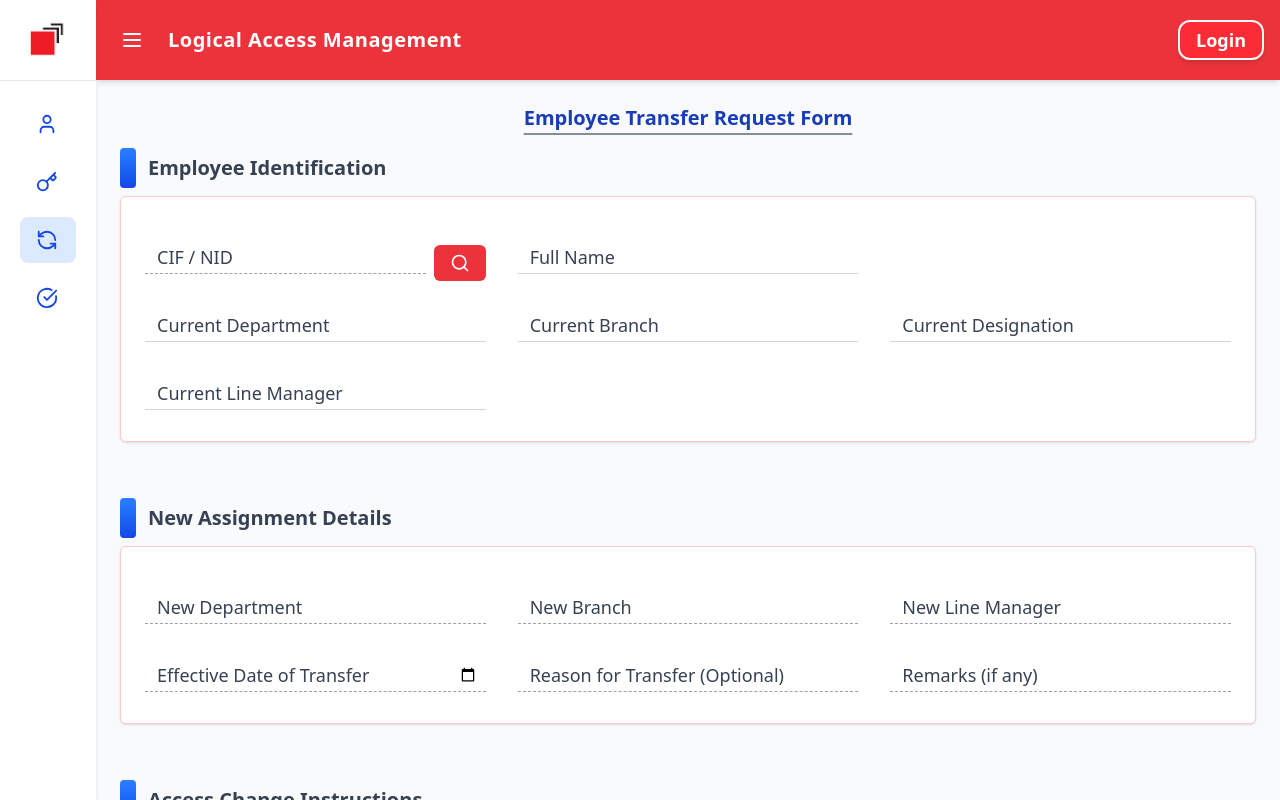
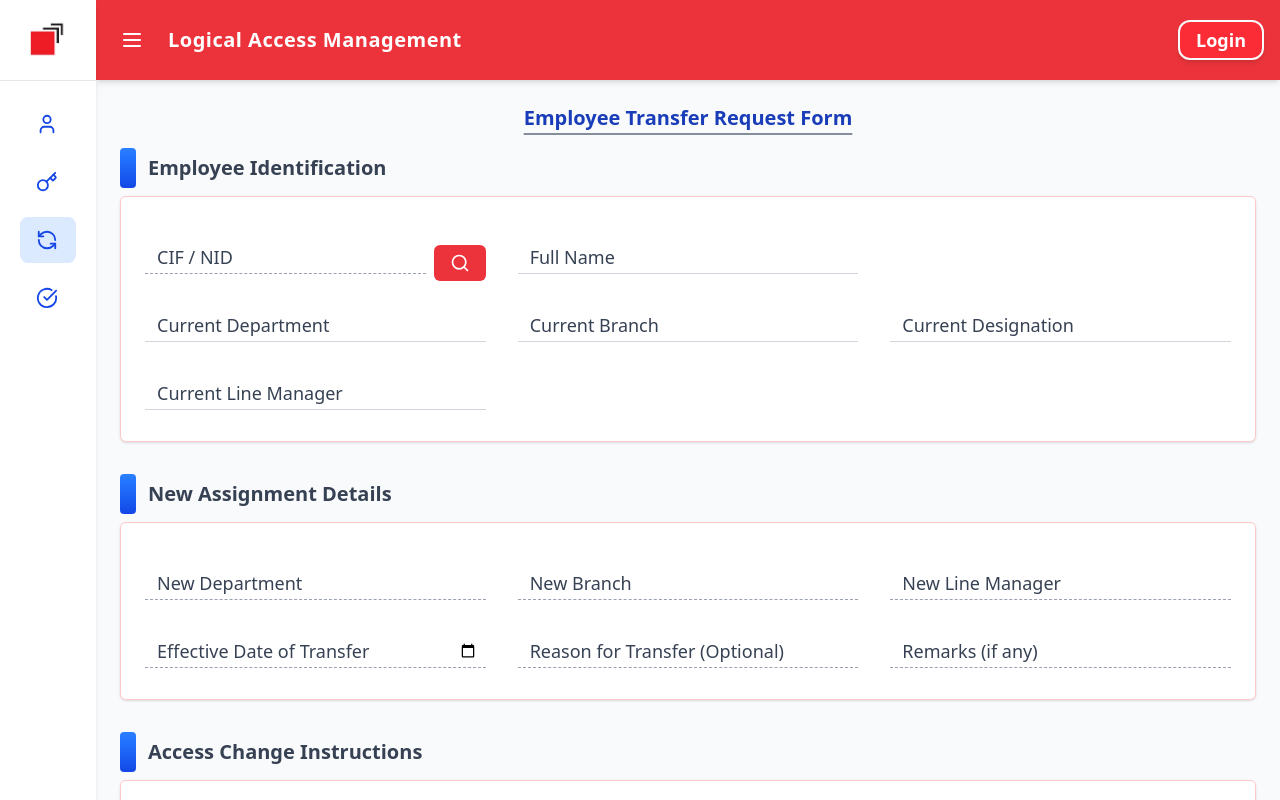
Before and after one commit to Nazmul-karim-tanvir-2nd/lamCodes, a React (Vite) app in the folder lamFrontend/: page /employee-transfer in a window 1280 px wide. Built offline with nearby package versions, Linux system fonts and the light colour scheme.

Commit message:
chnaged spacing

```diff
--- a/lamFrontend/src/pages/employeeTransfer/EmployeeTransfer.jsx
+++ b/lamFrontend/src/pages/employeeTransfer/EmployeeTransfer.jsx
@@ -45,7 +45,7 @@ const EmployeeTransfer = () => {
 
             {/* Employee Identification */}
             <SectionTitle className="mb-3">Employee Identification</SectionTitle>
-            <section className="bg-white rounded-md border border-red-200 px-6 py-6 grid grid-cols-1 md:grid-cols-3 gap-y-2 md:gap-y-2 gap-x-4 md:gap-x-8 mb-14 shadow">
+            <section className="bg-white rounded-md border border-red-200 px-6 py-6 grid grid-cols-1 md:grid-cols-3 gap-y-2 md:gap-y-2 gap-x-4 md:gap-x-8 mb-8 shadow">
                 {/* CIF + Search button share same column */}
                 <div className="flex gap-2 items-end">
                     <FloatingInput
@@ -84,7 +84,7 @@ const EmployeeTransfer = () => {
 
             {/* New Assignment Details */}
             <SectionTitle className="mb-3">New Assignment Details</SectionTitle>
-            <section className="bg-white rounded-md border border-red-200 px-6 py-6 grid grid-cols-1 md:grid-cols-3 gap-y-2 md:gap-y-2 gap-x-4 md:gap-x-8 mb-14 shadow">
+            <section className="bg-white rounded-md border border-red-200 px-6 py-6 grid grid-cols-1 md:grid-cols-3 gap-y-2 md:gap-y-2 gap-x-4 md:gap-x-8 mb-8 shadow">
                 <FloatingInput label="New Department" name="newDepartment" value={formData.newDepartment} onChange={handleChange} />
                 <FloatingInput label="New Branch" name="newBranch" value={formData.newBranch} onChange={handleChange} />
                 <FloatingInput label="New Line Manager" name="newLineManager" value={formData.newLineManager} onChange={handleChange} />
@@ -95,7 +95,7 @@ const EmployeeTransfer = () => {
 
             {/* Access Change Instructions */}
             <SectionTitle className="mb-3">Access Change Instructions</SectionTitle>
-            <section className="bg-white rounded-md border border-red-200 px-6 py-6 grid grid-cols-1 md:grid-cols-3 gap-y-2 md:gap-y-2 gap-x-4 md:gap-x-8 mb-14 shadow">
+            <section className="bg-white rounded-md border border-red-200 px-6 py-6 grid grid-cols-1 md:grid-cols-3 gap-y-2 md:gap-y-2 gap-x-4 md:gap-x-8 mb-8 shadow">
                 <FloatingInput label="Revoke Existing Software Access" name="revokeSoftware" value={formData.revokeSoftware} onChange={handleChange} />
                 <FloatingInput label="Revoke Existing Device Access" name="revokeDevice" value={formData.revokeDevice} onChange={handleChange} />
                 <FloatingInput label="Assign New Role-Based Access (Auto from Matrix)" name="autoAssignAccess" value={formData.autoAssignAccess} onChange={handleChange} />
@@ -104,7 +104,7 @@ const EmployeeTransfer = () => {
 
             {/* Approval & Submission Info */}
             <SectionTitle className="mb-3">Approval & Submission Info</SectionTitle>
-            <section className="bg-white rounded-md border border-red-200 px-6 py-6 grid grid-cols-1 md:grid-cols-3 gap-y-2 md:gap-y-2 gap-x-4 md:gap-x-8 mb-14 shadow">
+            <section className="bg-white rounded-md border border-red-200 px-6 py-6 grid grid-cols-1 md:grid-cols-3 gap-y-2 md:gap-y-2 gap-x-4 md:gap-x-8 mb-8 shadow">
                 <FloatingInput label="Requested By" name="requestedBy" value={formData.requestedBy} onChange={handleChange} />
                 <FloatingInput label="Request Date" name="requestDate" type="date" value={formData.requestDate} disabled />
                 <FloatingInput label="Line Manager Approval Status" name="lineManagerApproval" value={formData.lineManagerApproval} onChange={handleChange} />
```
